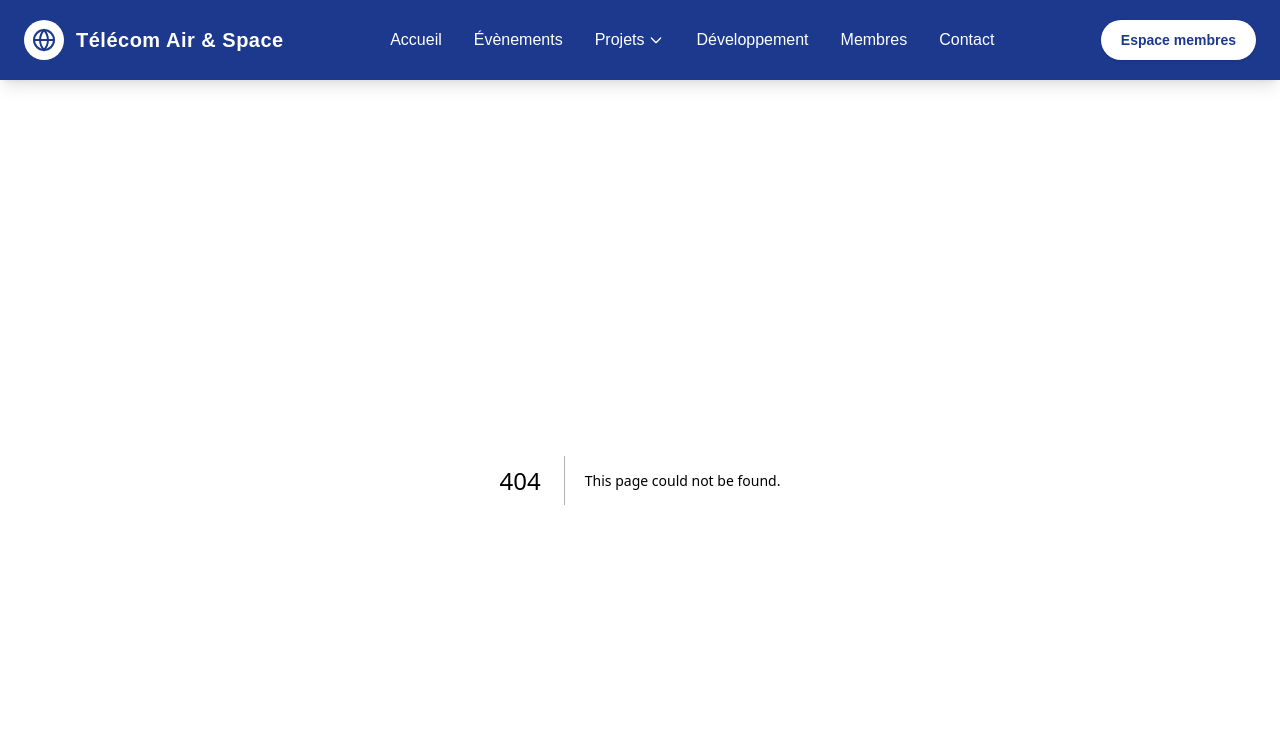
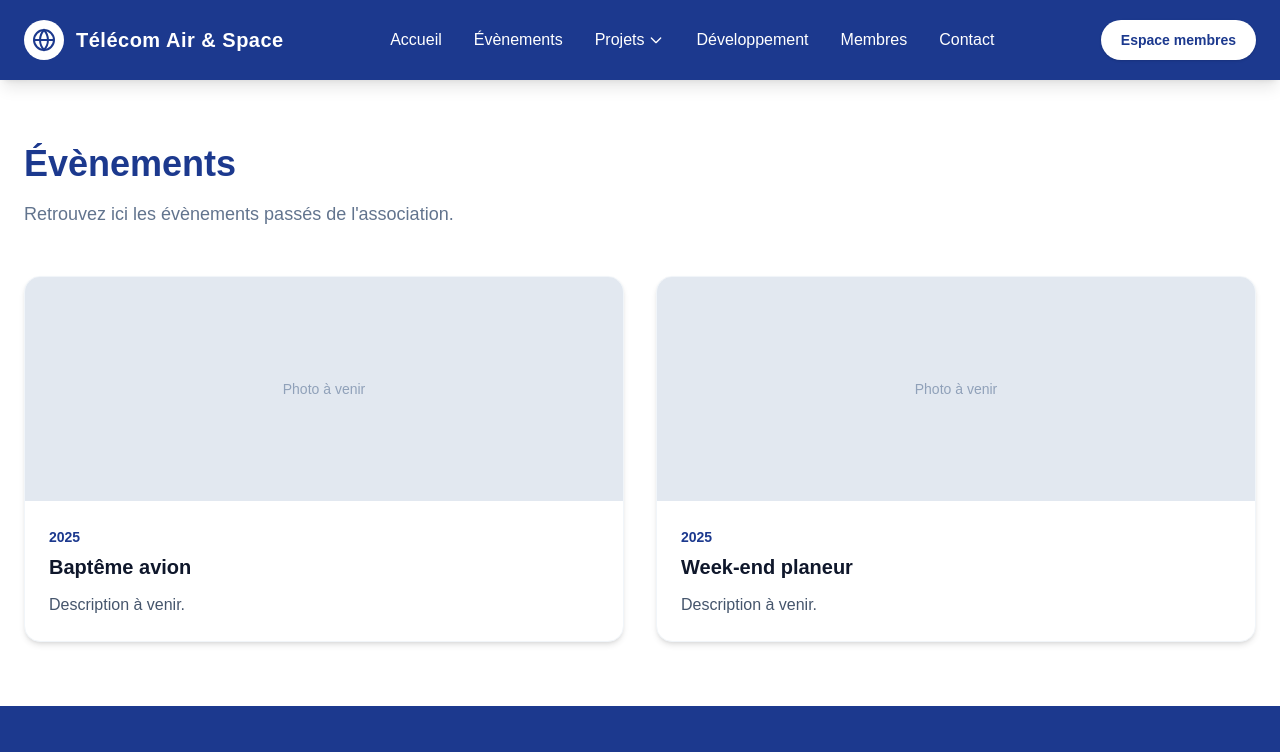
Before and after one commit to alexisdurieu10-cmd/telecom-airspace, a Next.js app: page /evenements in a window 1280 px wide. Before the commit this address had no page. Shown: the top 752 px of the page. Built offline with nearby package versions, Linux system fonts and the light colour scheme.

Commit message:
Ajout page événements avec baptême avion et week-end planeur

```diff
--- /dev/null
+++ b/app/evenements/page.js
@@ -0,0 +1,36 @@
+const evenements = [
+  {
+    titre: 'Baptême avion',
+    date: '2025',
+    description: 'Description à venir.',
+  },
+  {
+    titre: 'Week-end planeur',
+    date: '2025',
+    description: 'Description à venir.',
+  },
+];
+
+export default function Evenements() {
+  return (
+    <div className="max-w-7xl mx-auto px-6 py-16">
+      <h1 className="text-4xl font-extrabold text-blue-900 mb-4">Évènements</h1>
+      <p className="text-slate-500 mb-12 text-lg">Retrouvez ici les évènements passés de l&apos;association.</p>
+
+      <div className="grid md:grid-cols-2 gap-8">
+        {evenements.map((evt) => (
+          <div key={evt.titre} className="bg-white rounded-2xl shadow-md border border-slate-100 overflow-hidden hover:shadow-xl transition-shadow">
+            <div className="bg-slate-200 h-56 flex items-center justify-center text-slate-400 text-sm">
+              Photo à venir
+            </div>
+            <div className="p-6">
+              <span className="text-blue-900 font-semibold text-sm">{evt.date}</span>
+              <h2 className="text-xl font-bold text-slate-900 mt-1 mb-3">{evt.titre}</h2>
+              <p className="text-slate-600">{evt.description}</p>
+            </div>
+          </div>
+        ))}
+      </div>
+    </div>
+  );
+}
```
